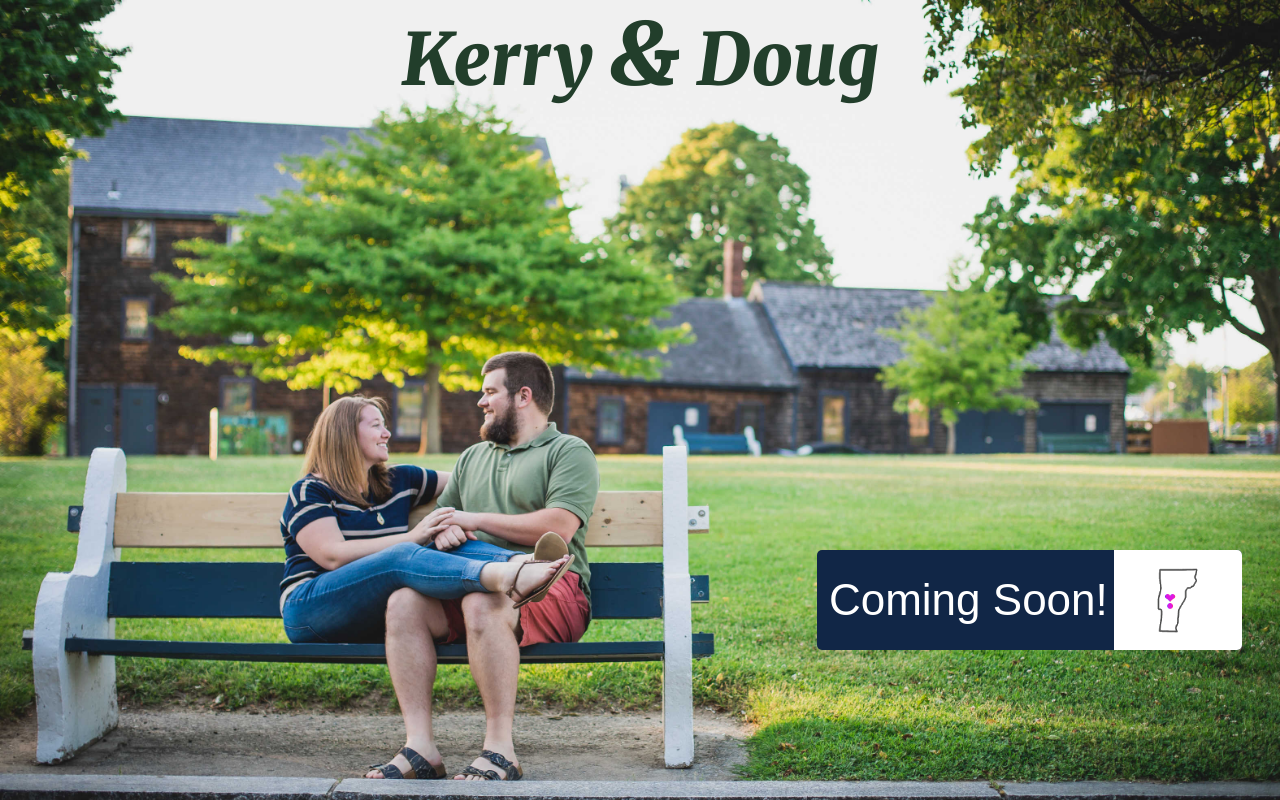
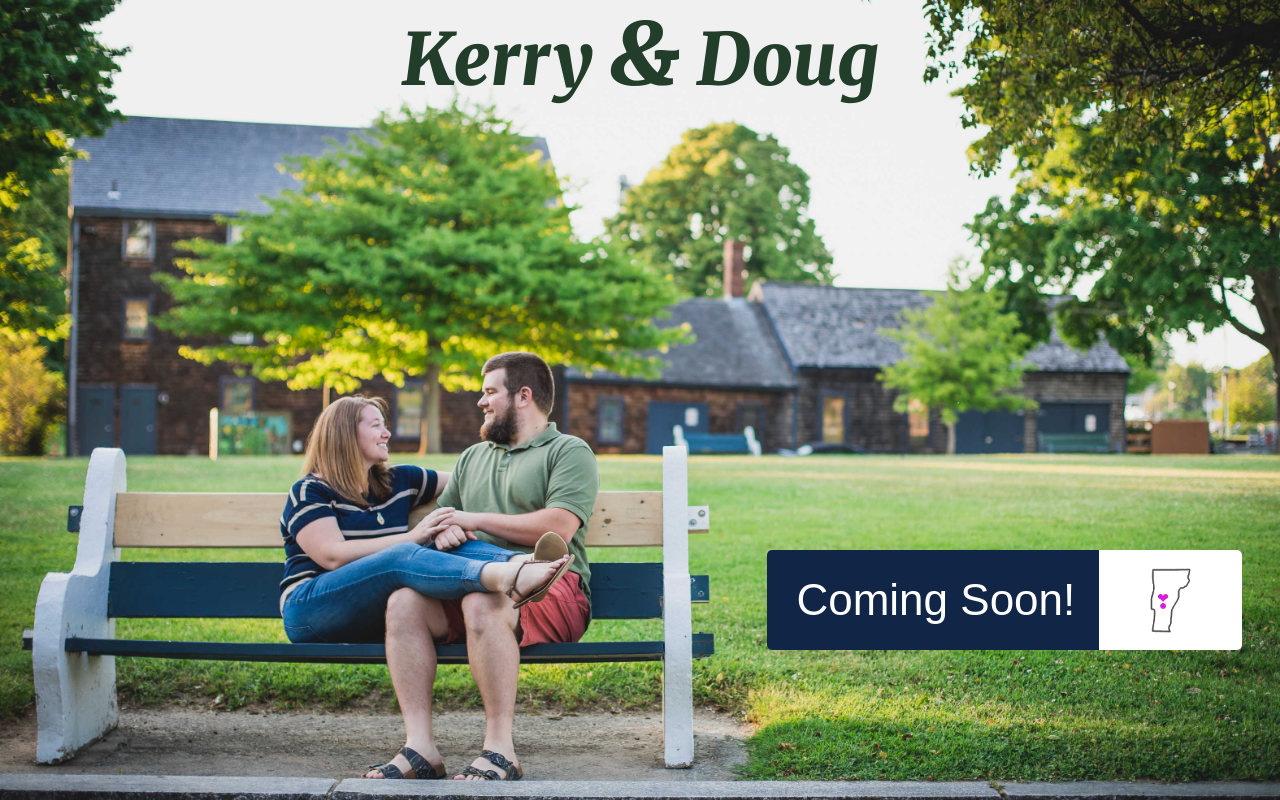
Before and after one commit to pseudoramble/wedding, a React (Vite) app: page / in a window 1280 px wide. Built offline with nearby package versions, Linux system fonts and the light colour scheme.

Commit message:
Tweak the sizing for the mobile experience to be just under 600px.

```diff
--- a/src/App.css
+++ b/src/App.css
@@ -36,7 +36,7 @@ h1, h2, h3 {
 .enter {
   margin: 0 auto;
 
-  max-width: 500px;
+  max-width: 550px;
   height: 100px;
 }
 
@@ -92,7 +92,7 @@ h1, h2, h3 {
     bottom: 30%;
     right: 3%;
     width: 50%;
-    max-width: 425px;
+    max-width: 475px;
   }
 
   .enter-btn {
@@ -122,7 +122,7 @@ h1, h2, h3 {
 }
 
 /* Extra-Narrow Small */
-@media (max-width: 70vh) and (max-width: 414px) {
+@media (max-width: 80vh) and (max-width: 599px) {
   .wrapper {
     background-image: url('./assets/us-mobile-resized.jpg');
     background-repeat: no-repeat;
@@ -152,6 +152,7 @@ h1, h2, h3 {
     position: fixed;
     bottom: 80px;
     width: 100%;
+    max-width: 600px
   }
 
   .enter-btn {
```
